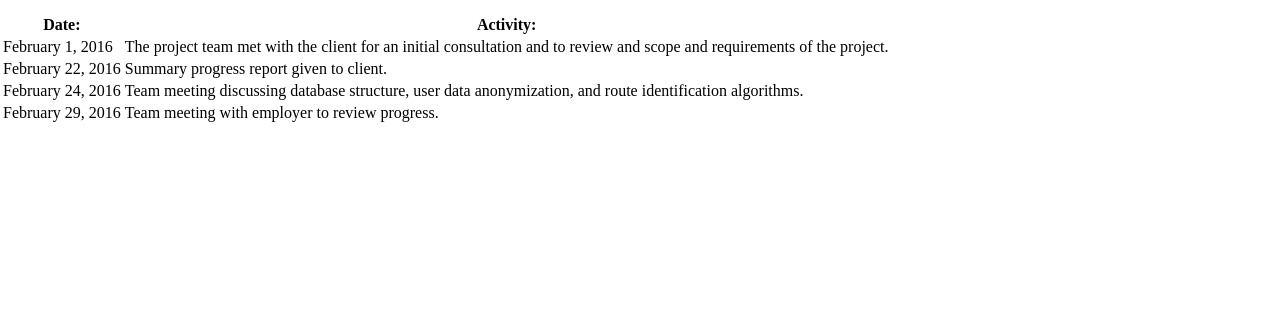
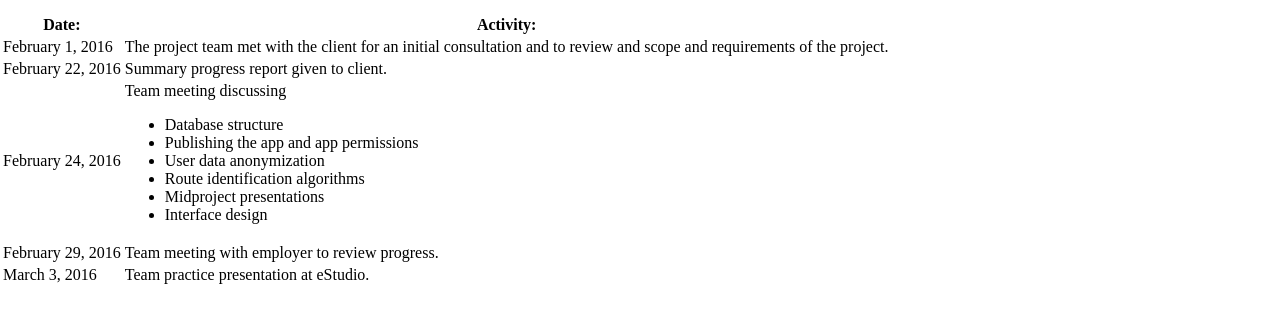
Before and after one commit to BrainOfTech/CommuteRoutes, a plain HTML site: page activity.html in a window 1280 px wide. Shown: the part 297-620 px from the top of the page. Drawn offline with Linux system fonts and the light colour scheme.

Commit message:
Wrote summary of our meeting.

```diff
--- a/activity.html
+++ b/activity.html
@@ -14,8 +14,16 @@
             <tbody>
                 <tr><td>February 1, 2016</td><td>The project team met with the client for an initial consultation and to review and scope and requirements of the project.</td></tr>
                 <tr><td>February 22, 2016</td><td>Summary progress report given to client.</td></tr>
-                <tr><td>February 24, 2016</td><td>Team meeting discussing database structure, user data anonymization, and route identification algorithms.</td></tr>
+                <tr><td>February 24, 2016</td><td>Team meeting discussing<ul>
+                    <li>Database structure</li>
+                    <li>Publishing the app and app permissions</li>
+                    <li>User data anonymization</li>
+                    <li>Route identification algorithms</li>
+                    <li>Midproject presentations</li>
+                    <li>Interface design</li>
+                </ul></td></tr>
                 <tr><td>February 29, 2016</td><td>Team meeting with employer to review progress.</td></tr>
+                <tr><td>March 3, 2016</td><td>Team practice presentation at eStudio.</td></tr>
             </tbody>
         </table>
     </body>
```
Also changed, not shown: 1 other file.
